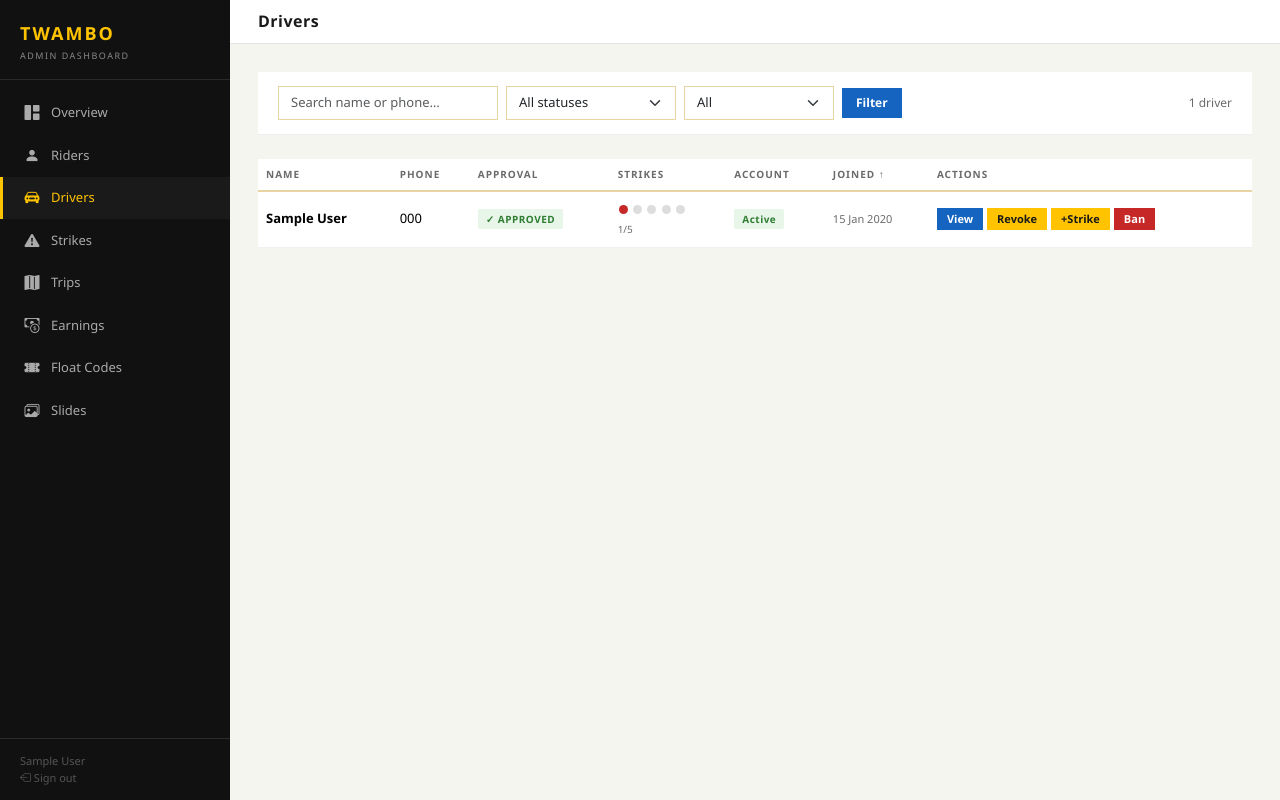
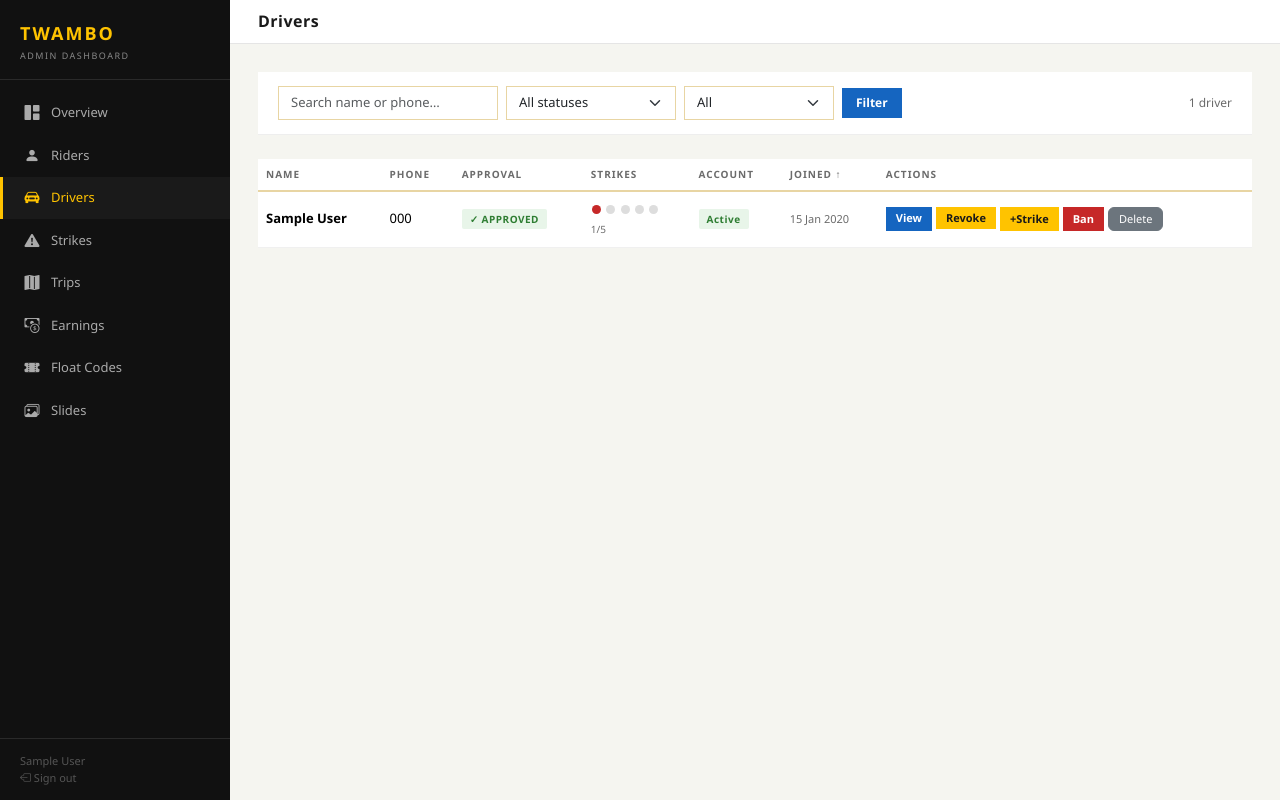
Before and after one commit to lumbilumbi200-byte/twambo-backend, a Django app: page /dashboard/drivers/ in a window 1280 px wide. Run offline with Django 5.2, Linux system fonts and the light colour scheme; a user stored in the database is signed in; tables that the repository leaves empty hold one stand-in row (values such as "Sample post"); parts of the project's set-up code (start-up, migrations or seed data) failed here and were passed over.

Commit message:
Add Delete button to drivers dashboard action bar
Mirrors the same pattern as the riders table — grey Delete button opens a
confirmation modal showing the driver's name and phone before hard-deleting.
Reuses the existing delete_user view which cascades vehicle, trips and documents.

Co-Authored-By: Claude Sonnet 4.6 <noreply@anthropic.com>

```diff
--- a/templates/dashboard/drivers.html
+++ b/templates/dashboard/drivers.html
@@ -112,6 +112,11 @@
               data-url="{% url 'dashboard:ban_user' driver.pk %}"
               data-name="{{ driver.full_name }}">Ban</button>
             {% endif %}
+            <button class="btn btn-secondary" style="padding:3px 10px;font-size:11px;"
+              data-bs-toggle="modal" data-bs-target="#deleteModal"
+              data-url="{% url 'dashboard:delete_user' driver.pk %}"
+              data-name="{{ driver.full_name }}"
+              data-phone="{{ driver.phone_number }}">Delete</button>
           </div>
         </td>
       </tr>
@@ -136,4 +141,41 @@
 </nav>
 {% endif %}
 
+<!-- Delete confirmation modal -->
+<div class="modal fade" id="deleteModal" tabindex="-1">
+  <div class="modal-dialog modal-dialog-centered">
+    <div class="modal-content" style="border-radius:0;border-top:4px solid #c62828;">
+      <div class="modal-header border-0 pb-0">
+        <h5 class="modal-title fw-bold">Delete Driver Account</h5>
+        <button type="button" class="btn-close" data-bs-dismiss="modal"></button>
+      </div>
+      <div class="modal-body">
+        <p>You are about to permanently delete the account for:</p>
+        <p><strong id="delete-name"></strong> &mdash; <span id="delete-phone" style="color:#555;"></span></p>
+        <div style="background:#fff3e0;border-left:3px solid #e65100;padding:10px 14px;font-size:13px;">
+          This removes their vehicle, trips, documents and all history.<br>
+          Their phone number will be <strong style="color:#2e7d32;">freed for re-registration</strong>.
+        </div>
+      </div>
+      <div class="modal-footer border-0">
+        <button type="button" class="btn btn-light" data-bs-dismiss="modal">Cancel</button>
+        <form id="delete-form" method="post">
+          {% csrf_token %}
+          <input type="hidden" name="next" value="{{ request.get_full_path }}">
+          <button type="submit" class="btn btn-danger" style="border-radius:0;">Yes, Delete Account</button>
+        </form>
+      </div>
+    </div>
+  </div>
+</div>
+
+<script>
+document.getElementById('deleteModal').addEventListener('show.bs.modal', function(e) {
+  var btn = e.relatedTarget;
+  document.getElementById('delete-name').textContent  = btn.dataset.name;
+  document.getElementById('delete-phone').textContent = btn.dataset.phone;
+  document.getElementById('delete-form').action       = btn.dataset.url;
+});
+</script>
+
 {% endblock %}
```
